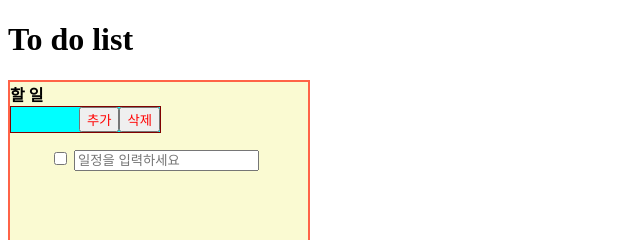
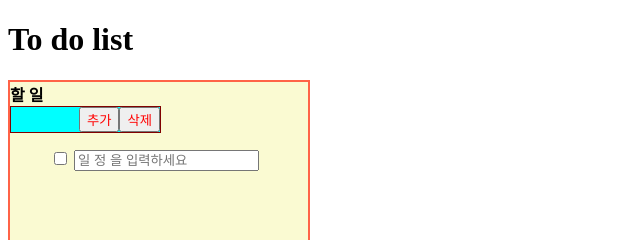
Before and after one commit to javascript-projects-team/to_do_list, a plain HTML site: page to_do_list/todolist.html in a window 1280 px wide. Shown: the top 240 px of the page, 0-640 px from the left. Drawn offline with Linux system fonts and the light colour scheme.

Commit message:
( test commit )

```diff
--- a/to_do_list/todolist.html
+++ b/to_do_list/todolist.html
@@ -21,7 +21,7 @@
         <ul id="main_ul">
           <li id="main_li" class="main_li_list">
             <input type="checkbox" onclick="completeList(this)" />
-            <input placeholder="일정을 입력하세요" />
+            <input placeholder="일 정 을 입력하세요" />
           </li>
         </ul>
       </div>
```
